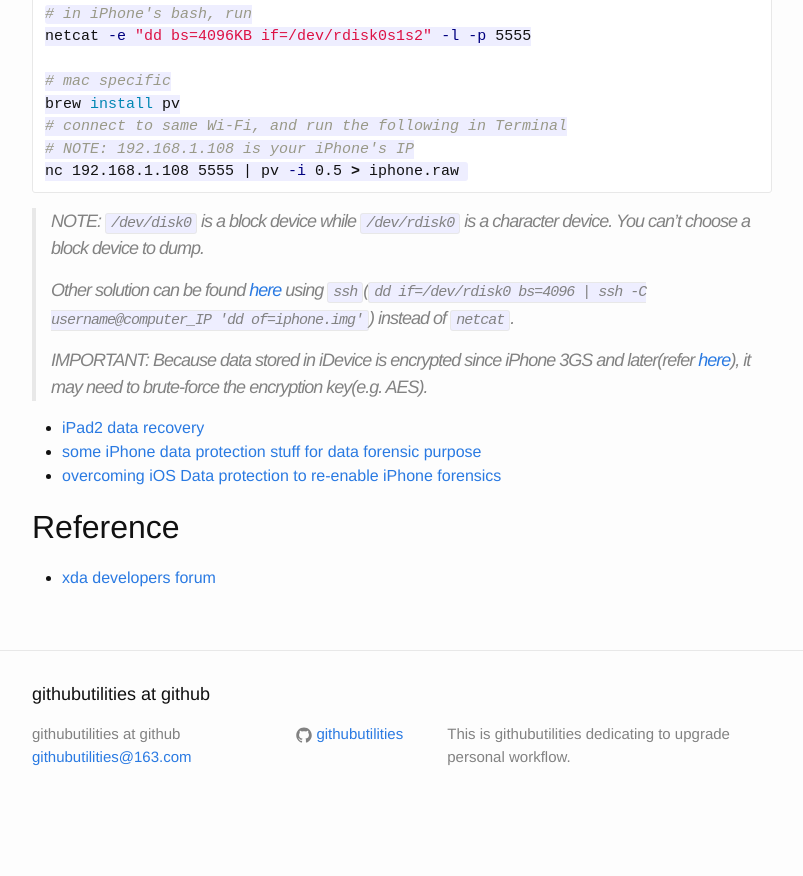
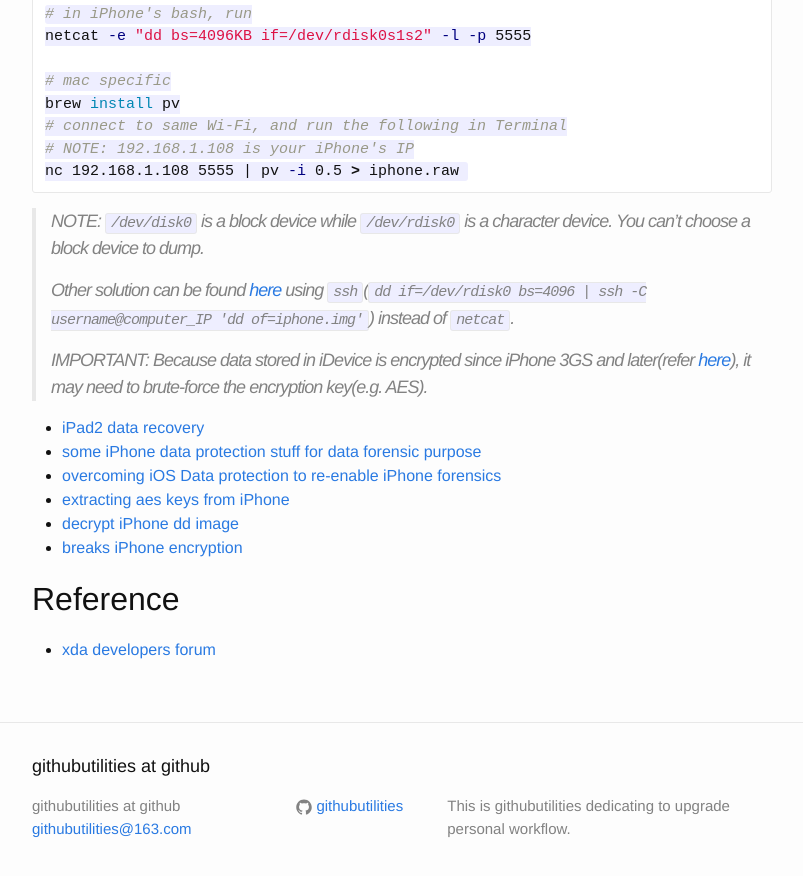
Before and after one commit to githubutilities/githubutilities.github.io, a Jekyll site: the page built from _posts/2015-01-30-android-and-iphone-internal-memory-dump.markdown, in a window 1280 px wide and 900 px high, scrolled down 867 px. Shown: the top 876 px of the window, without its empty margins (238-1041 px from the left). Built offline with Jekyll 4.4.1, drawn with Linux system fonts in a browser that asks for light colours; Markdown is read by kramdown in place of the engine named in the settings; before the commit the page ends 1695 px from its top, so only the background shows below that.

Commit message:
Add more iPhone data forensics references

```diff
--- a/_posts/2015-01-30-android-and-iphone-internal-memory-dump.markdown
+++ b/_posts/2015-01-30-android-and-iphone-internal-memory-dump.markdown
@@ -51,6 +51,9 @@
 * [iPad2 data recovery](http://outergalactic.org/blog/no-love-for-ipad2-data-recovery/)
 * [some iPhone data protection stuff for data forensic purpose](https://code.google.com/p/iphone-dataprotection/)
 * [overcoming iOS Data protection to re-enable iPhone forensics](https://media.blackhat.com/bh-us-11/Belenko/BH_US_11_Belenko_iOS_Forensics_Slides.pdf)
+* [extracting aes keys from iPhone](http://www.securitylearn.net/2012/04/22/extracting-aes-keys-from-iphone/)
+* [decrypt iPhone dd image](http://security.stackexchange.com/questions/100179/decrypt-iphone-dd-image)
+* [breaks iPhone encryption](http://blog.elcomsoft.com/2011/05/elcomsoft-breaks-iphone-encryption-offers-forensic-access-to-file-system-dumps/)
 
 
 ## Reference
```
